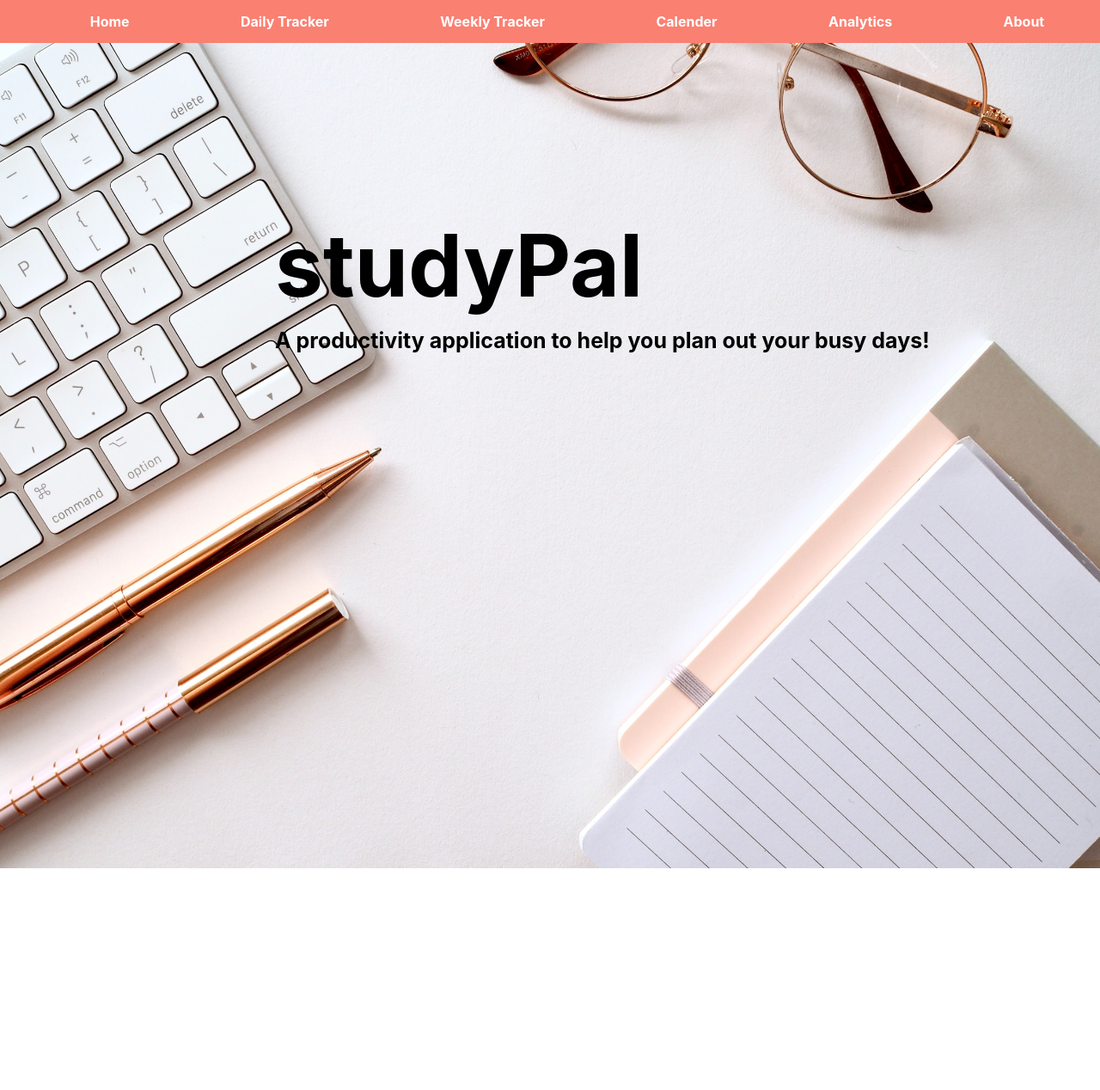
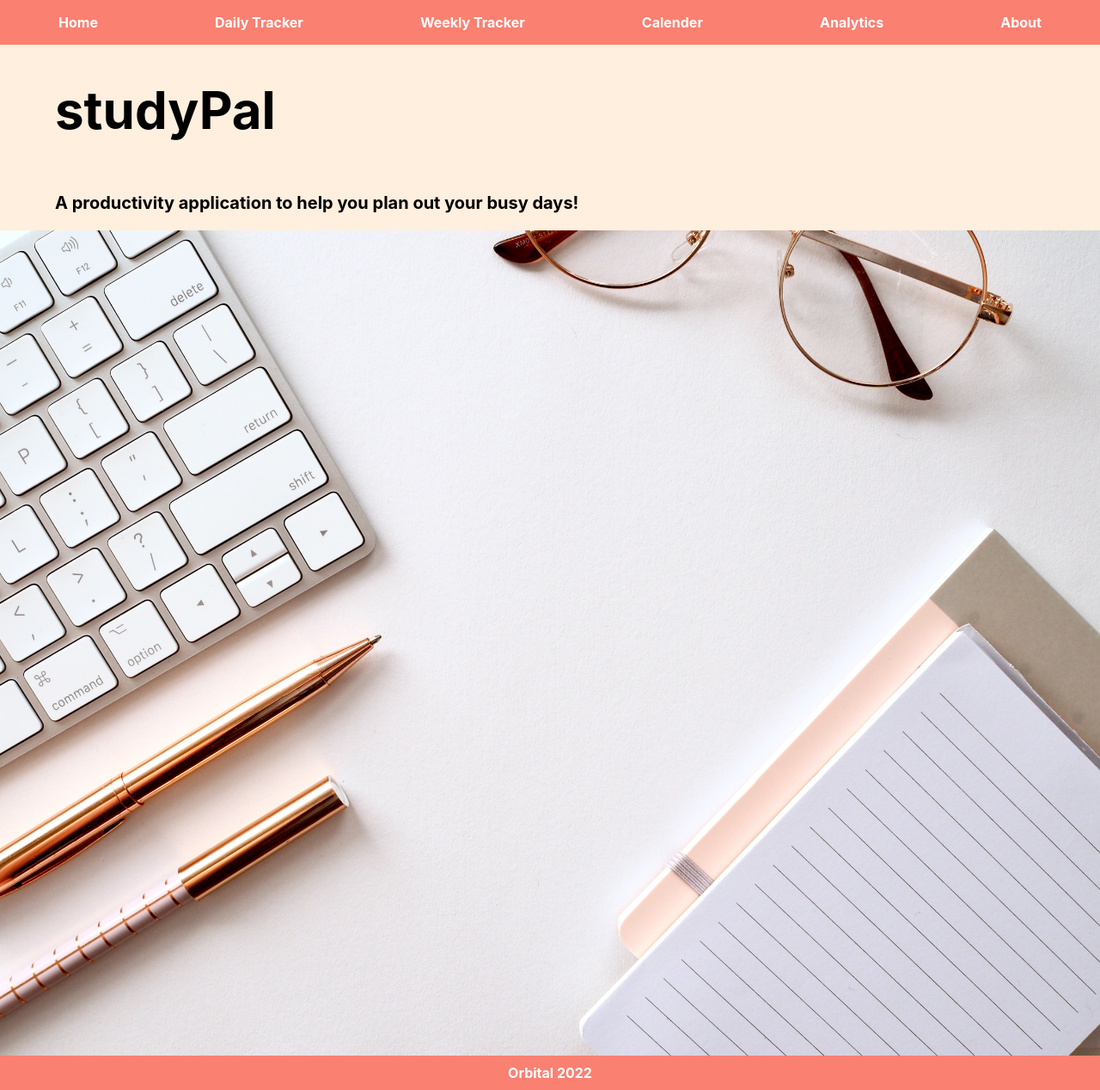
Before and after one commit to AdvisorySG/dawn-advisory-theme, a React (Create React App) app: page / in a window 1280 px wide. Shown: the whole page at 86% size. Before the commit the page ends 1014 px from the top, so only its background shows below. Built offline with nearby package versions, Linux system fonts and the light colour scheme.

Commit message:
edit home page styling

```diff
--- a/src/App.js
+++ /dev/null
@@ -1,10 +0,0 @@
-function App() {
-  return (
-    <div className="App">
-      <h1>Hello World</h1>
-      <p>This is a para</p>
-    </div>
-  );
-}
-
-export default App;
--- /dev/null
+++ b/src/components/App.js
@@ -0,0 +1,15 @@
+import Header from './Header.js';
+import Home from './Home.js';
+import Footer from './Footer.js';
+
+function Page () {
+    return (
+        <div class="container">
+            <Header />
+            <Home />
+            <Footer />
+        </div>
+    );
+};
+
+export default Page;
--- /dev/null
+++ b/src/components/Footer.js
@@ -0,0 +1,9 @@
+function Footer () {
+    return (
+        <div class="footer">
+            <p>Orbital 2022</p>
+        </div>
+    );
+};
+
+export default Footer;
--- a/src/components/Header.js
+++ b/src/components/Header.js
@@ -1,14 +1,12 @@
 function Header () {
     return (
-        <nav>
-            <ul className="nav-bar">
-                <li>Home</li>
-                <li>Daily Tracker</li>
-                <li>Weekly Tracker</li>
-                <li>Calender</li>
-                <li>Analytics</li>
-                <li>About</li>
-            </ul>
+        <nav className="nav-bar">
+            <p>Home</p>
+            <p>Daily Tracker</p>
+            <p>Weekly Tracker</p>
+            <p>Calender</p>
+            <p>Analytics</p>
+            <p>About</p>
         </nav>
     )
 }
--- a/src/components/Home.js
+++ b/src/components/Home.js
@@ -3,11 +3,9 @@ import homepageBackground from "./img/homepage-bg.jpg";
 function Home () {
     return (
         <div className="home-page-container">
-            <div>
-                <img src={homepageBackground} className="home-page-background"/>
-                <h1>studyPal</h1>
-                <p>A productivity application to help you plan out your busy days!</p>
-            </div>
+            <h1>studyPal</h1>
+            <p>A productivity application to help you plan out your busy days!</p>
+            <img src={homepageBackground} className="home-page-background"/>
         </div>
     );
 };
--- a/src/components/Page.js
+++ /dev/null
@@ -1,13 +0,0 @@
-import Header from './Header.js';
-import Home from './Home.js';
-
-function Page () {
-    return (
-        <div class="container">
-            <Header />
-            <Home />
-        </div>
-    );
-};
-
-export default Page;
--- a/src/index.js
+++ b/src/index.js
@@ -1,11 +1,10 @@
 import React from 'react';
 import ReactDOM from 'react-dom/client';
 import './style.css';
-import App from './App';
-import Page from './components/Page.js';
+import App from './components/App.js';
 
 const root = ReactDOM.createRoot(document.getElementById('root'));
 
 root.render(
-  <Page />
+  <App />
 )
--- a/src/style.css
+++ b/src/style.css
@@ -12,6 +12,11 @@ body {
       monospace;
   }
 
+  .container{
+    width:auto;
+    height:auto;
+  }
+
   .nav-bar {
     list-style-type: none;
     display:flex;
@@ -19,9 +24,10 @@ body {
     flex-wrap: wrap;
     align-items: center;
     justify-content: space-around;
-    margin-top: 0px;
-    margin-bottom: 0px;
-    height: 50px;
+    margin-top: 0%;
+    margin-bottom: 0%;
+    width:100%;
+    height: 10%;
     background-color: salmon;
     color:white;
     font-weight: bold;
@@ -29,28 +35,21 @@ body {
 
   .home-page-container {
     display: flex;
-    flex-direction: row;
+    flex-direction: column;
     flex-wrap: wrap;
-    justify-content: center;
-    align-items: center;
-    position:relative;
+    width:100%;
+    background-color: rgb(255, 239, 222);
   }
 
-  .home-page-container h1 {
-    font-size: 100px;
-    position: absolute;
-    bottom: 60%;
-    left: 25%;
-    color:black;
-
+  .home-page-container > h1 {
+    padding-left:5%;
+    font-size: 60px;
+    font-weight: bold;
   }
 
-  .home-page-container p {
-    font-size: 25px;
-    position: absolute;
-    bottom: 60%;
-    left: 25%;
-    color:black;
+  .home-page-container > p {
+    padding-left:5%;
+    font-size: 20px;
     font-weight: bold;
   }
 
@@ -59,7 +58,18 @@ body {
     height:100%;
   }
 
-  .container{
+  .footer > p {
+    display: flex;
+    flex-wrap: wrap;
+    flex-direction: row;
+    align-items: center;
+    justify-content: center;
     width:100%;
-    height:100%;
-  }
+    height:20%;
+    margin:0px;
+    padding-top: 10px;
+    padding-bottom: 10px;
+    background-color: salmon;
+    font-weight: bold;
+    color: white;
+}
```
Also changed, not shown: src/App.css (deleted, +0 -38 lines), 1 other file (tests, documents, lock files or other folders).
